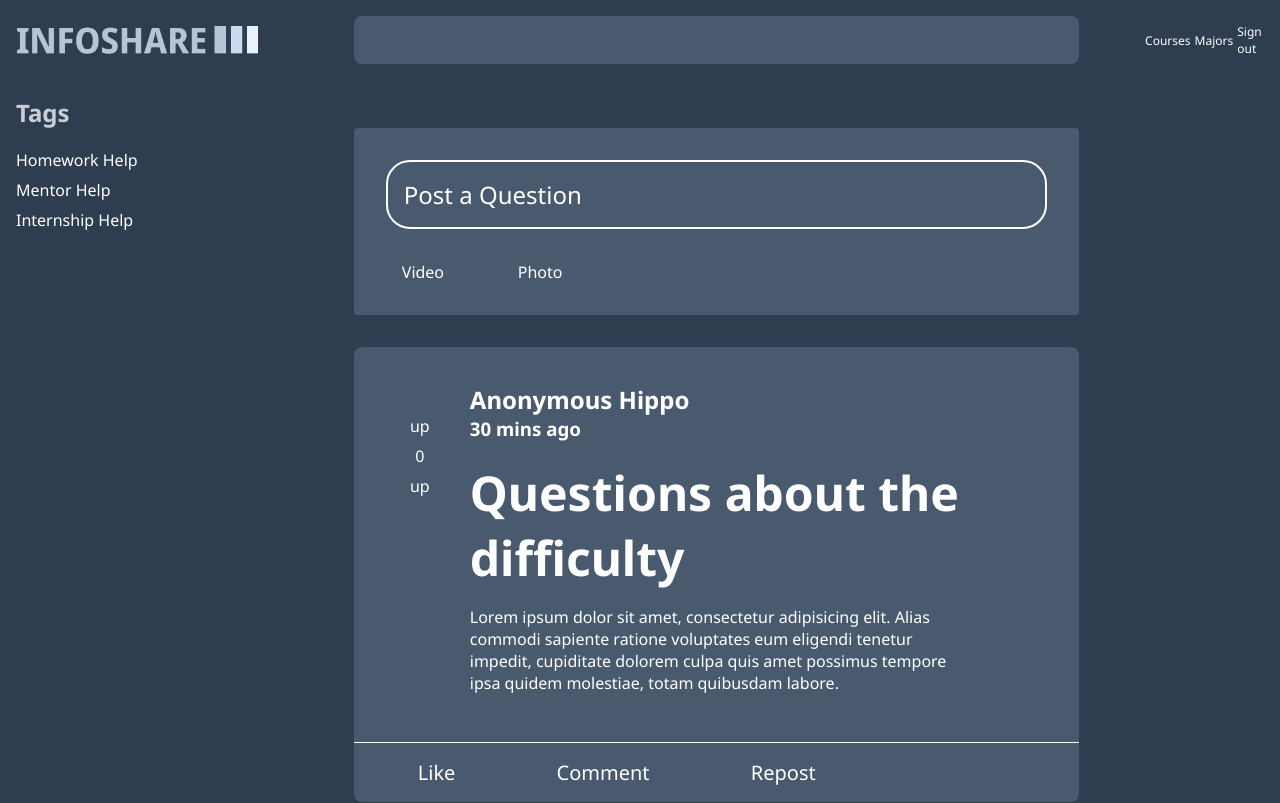
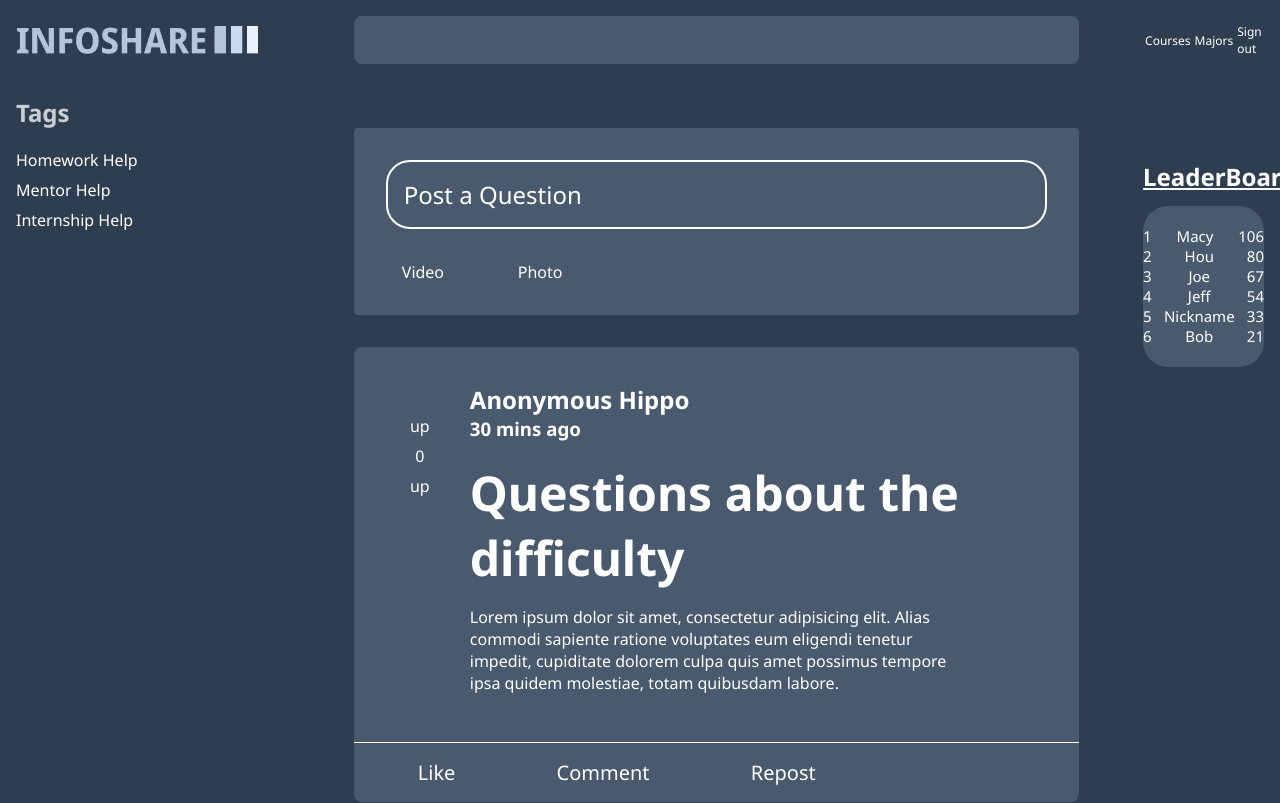
Before and after one commit to SciencePotato/bu-infoshare-next, a Next.js app: page /HomePage in a window 1280 px wide. Shown: the top 803 px of the page. Built offline with nearby package versions, Linux system fonts and the light colour scheme.

Commit message:
Create Leaderboard Component

```diff
--- /dev/null
+++ b/components/leaderboard/leaderboard.tsx
@@ -0,0 +1,66 @@
+import styles  from '../../styles/Leaderboard.module.scss';
+import Image from 'next/image'
+
+export default function courseHeader() {
+    return (
+        <>
+
+            <div className={styles.containerTitle}>
+
+                {/* Leaderboard title */}
+
+                <div className={styles.title1}>LeaderBoard</div>
+
+                {/* Score container */}
+
+                <div className={styles.containerScores}>
+
+                    {/* Scores */}
+
+                    <br></br>
+
+                    <div className={styles.container1}>
+                        <div className={styles.rank}> 1 </div>
+                        <div className={styles.username}> Macy </div>
+                        <div className={styles.points}> 106 </div>
+                    </div>
+
+                    <div className={styles.container2}>
+                        <div className={styles.rank}> 2 </div>
+                        <div className={styles.username}> Hou </div>
+                        <div className={styles.points}> 80 </div>
+                    </div>
+
+                    <div className={styles.container3}>
+                        <div className={styles.rank}> 3 </div>
+                        <div className={styles.username}> Joe </div>
+                        <div className={styles.points}> 67 </div>
+                    </div>
+
+                    <div className={styles.container4}>
+                        <div className={styles.rank}> 4 </div>
+                        <div className={styles.username}> Jeff </div>
+                        <div className={styles.points}> 54 </div>
+                    </div>
+
+                    <div className={styles.container5}>
+                        <div className={styles.rank}> 5 </div>
+                        <div className={styles.username}> Nickname </div>
+                        <div className={styles.points}> 33 </div>
+                    </div>
+
+                    <div className={styles.container6}>
+                        <div className={styles.rank}> 6 </div>
+                        <div className={styles.username}> Bob </div>
+                        <div className={styles.points}> 21 </div>
+                    </div>
+
+
+                    <br></br>
+
+                </div>
+
+            </div>
+        </>
+    )
+}
--- a/pages/HomePage/index.tsx
+++ b/pages/HomePage/index.tsx
@@ -4,6 +4,8 @@ import Navbar from '../../components/navbar/navbar'
 import styles from '../../styles/HomePage.module.scss'
 import Post from '../../components/post/Post'
 import PostQ from '../../components/postQ/postquestion'
+import Leaderboard from '../../components/leaderboard/leaderboard'
+
 
 
 const Home: NextPage = () => {
@@ -39,8 +41,9 @@ const Home: NextPage = () => {
 
         </section>
 
-        {/* Courses? */}
+        {/* Leaderboard */}
         <aside>
+          <Leaderboard></Leaderboard>
         </aside>
       </main>
     </>
--- a/pages/[Major]/[Course]/index.tsx
+++ b/pages/[Major]/[Course]/index.tsx
@@ -4,6 +4,7 @@ import Navbar from '../../../components/navbar/navbar'
 import Post from '../../../components/post/Post'
 import PostQ from '../../../components/postQ/postquestion'
 import CourseHeader from '../../../components/courseHeader/courseHeader'
+import Leaderboard from '../../../components/leaderboard/leaderboard'
 import styles from '../../../styles/CoursePage.module.scss'
 
 
@@ -47,6 +48,7 @@ const Course: NextPage = () => {
 
             {/* Leaderboard */}
             <aside>
+                <Leaderboard></Leaderboard>
             </aside>
           </main>
         </>
--- /dev/null
+++ b/styles/Leaderboard.module.scss
@@ -0,0 +1,59 @@
+@import './globalVariable.scss';
+
+.containerTitle {
+    margin-top:4rem;
+    min-width: 50%;
+}
+
+.title1 {
+    margin-bottom: .8rem;
+    font-weight: bold;
+    text-decoration: underline;
+    font-size: 1.5rem;
+}
+
+.containerScores {
+    background-color: $primary-color-light;
+    border-radius: 25px;
+    font-size: 15px;
+    margin: 0;
+    min-height: 10%;
+    min-width: 100%;
+}
+
+.container1 {
+    display: flex;
+    justify-content: space-between;
+    align-items: flex-end;
+
+}
+
+.container2 {
+    display: flex;
+    justify-content: space-between;
+    align-items: flex-end;
+}
+
+.container3 {
+    display: flex;
+    justify-content: space-between;
+    align-items: flex-end;
+}
+
+.container4 {
+    display: flex;
+    justify-content: space-between;
+    align-items: flex-end;
+}
+
+.container5 {
+    display: flex;
+    justify-content: space-between;
+    align-items: flex-end;
+}
+
+.container6 {
+    display: flex;
+    justify-content: space-between;
+    align-items: flex-end;
+}
```
